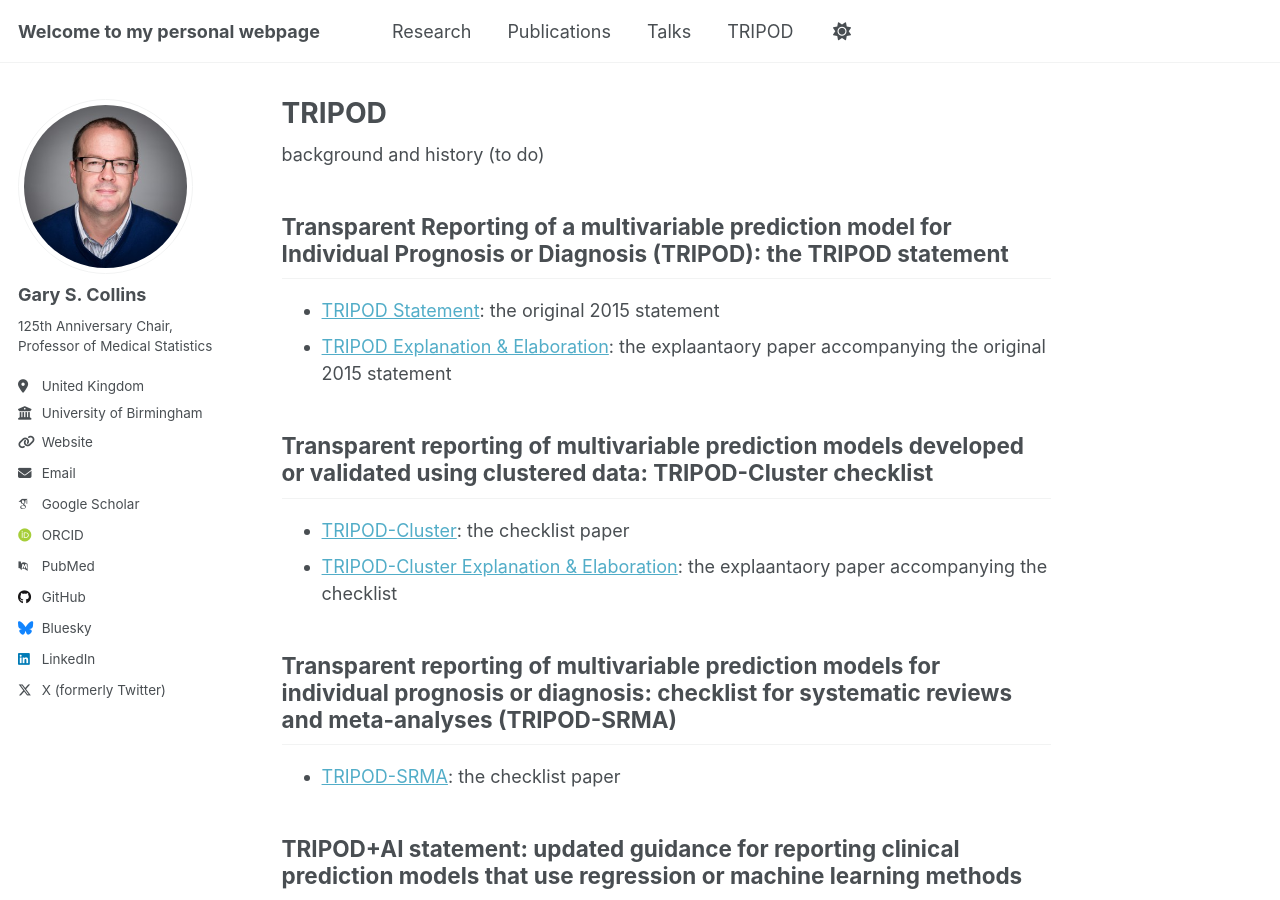
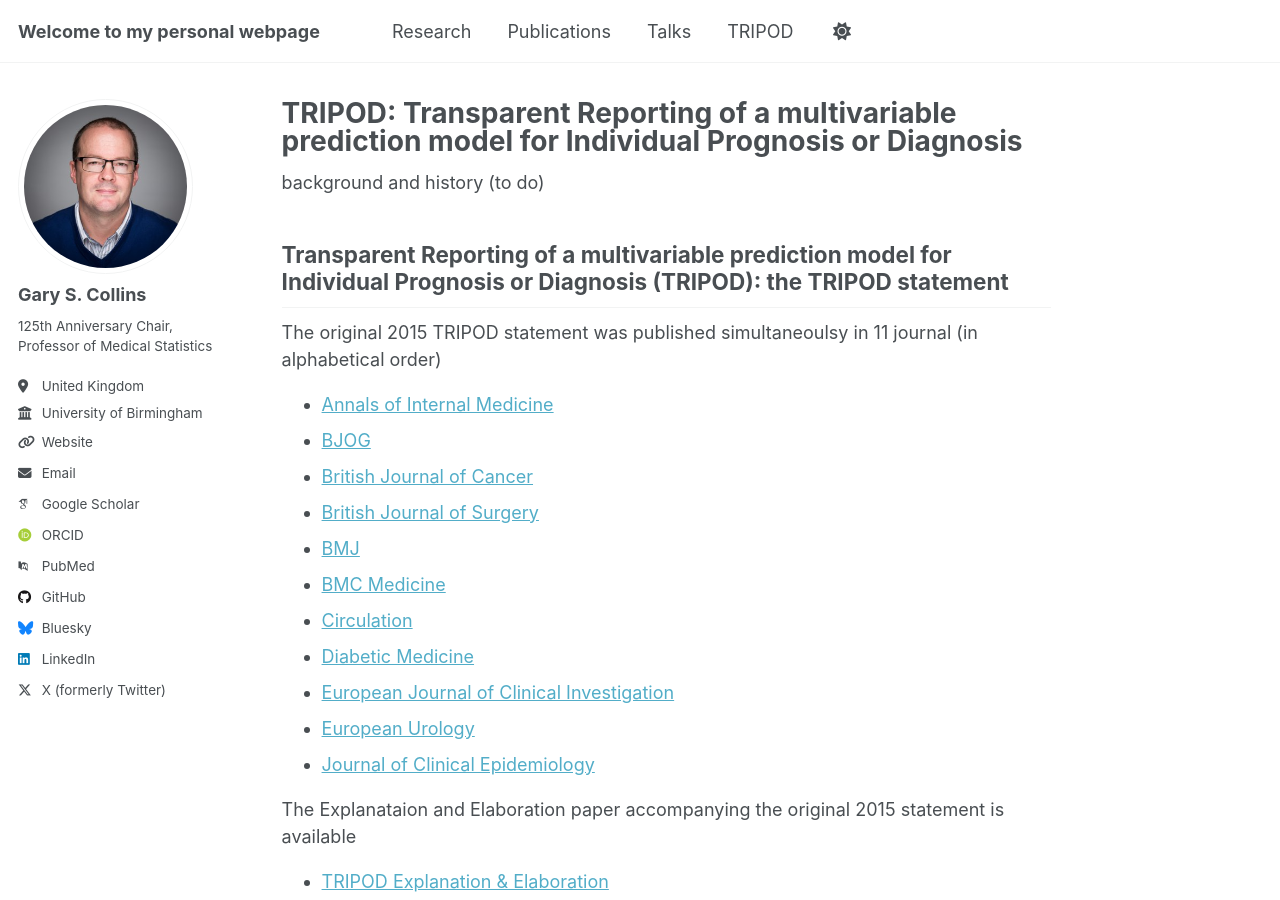
Before and after one commit to gscollins1973/gscollins1973.github.io, a Jekyll site: the page built from _pages/tripod.html, in a window 1280 px wide and 900 px high. Built offline with Jekyll 4.4.1, drawn with Linux system fonts in a browser that asks for light colours; some web fonts are replaced; a script that is not in the unit is left out.

Commit message:
Update tripod.html

```diff
--- a/_pages/tripod.html
+++ b/_pages/tripod.html
@@ -1,13 +1,27 @@
 ---
-title: "TRIPOD"
+title: "TRIPOD: Transparent Reporting of a multivariable prediction model for Individual Prognosis or Diagnosis"
 permalink: /tripod/
 ---
 <p>background and history (to do)</p>
 
 <h2>Transparent Reporting of a multivariable prediction model for Individual Prognosis or Diagnosis (TRIPOD): the TRIPOD statement</h2>
+The original 2015 TRIPOD statement was published simultaneoulsy in 11 journal (in alphabetical order)
 <ul>
-<li><a href="https://www.acpjournals.org/doi/10.7326/M14-0697">TRIPOD Statement</a>: the original 2015 statement</li>
-<li><a href="https://www.acpjournals.org/doi/10.7326/M14-0698">TRIPOD Explanation & Elaboration</a>: the explaantaory paper accompanying the original 2015 statement</li>
+  <li><a href="https://doi.org/10.7326/M14-0697">Annals of Internal Medicine</a></li>
+  <li><a href="https://doi.org/10.1111/1471-0528.13244">BJOG</a></li>
+  <li><a href="https://doi.org/10.1038/bjc.2014.639">British Journal of Cancer</a></li>
+  <li><a href="https://doi.org/10.1002/bjs.9736">British Journal of Surgery</a></li>
+  <li><a href="https://doi.org/10.1136/bmj.g7594">BMJ</a></li>
+  <li><a href="https://doi.org/10.1186/s12916-014-0241-z">BMC Medicine</a></li>
+  <li><a href="https://doi.org/10.1161/CIRCULATIONAHA.114.014508">Circulation</a></li>
+  <li><a href="https://doi.org/10.1111/dme.12654">Diabetic Medicine</a></li>
+  <li><a href="https://doi.org/10.1111/eci.12376">European Journal of Clinical Investigation</a></li>
+  <li><a href="https://doi.org/10.1016/j.eururo.2014.11.025">European Urology</a></li>
+  <li><a href="https://doi.org/10.1016/j.jclinepi.2014.11.010">Journal of Clinical Epidemiology</a></li>
+</ul>
+The Explanataion and Elaboration paper accompanying the original 2015 statement is available
+<ul>
+<li><a href="https://www.acpjournals.org/doi/10.7326/M14-0698">TRIPOD Explanation & Elaboration</a></li>
 </ul>
 
 <h2>Transparent reporting of multivariable prediction models developed or validated using clustered data: TRIPOD-Cluster checklist</h2>
```
